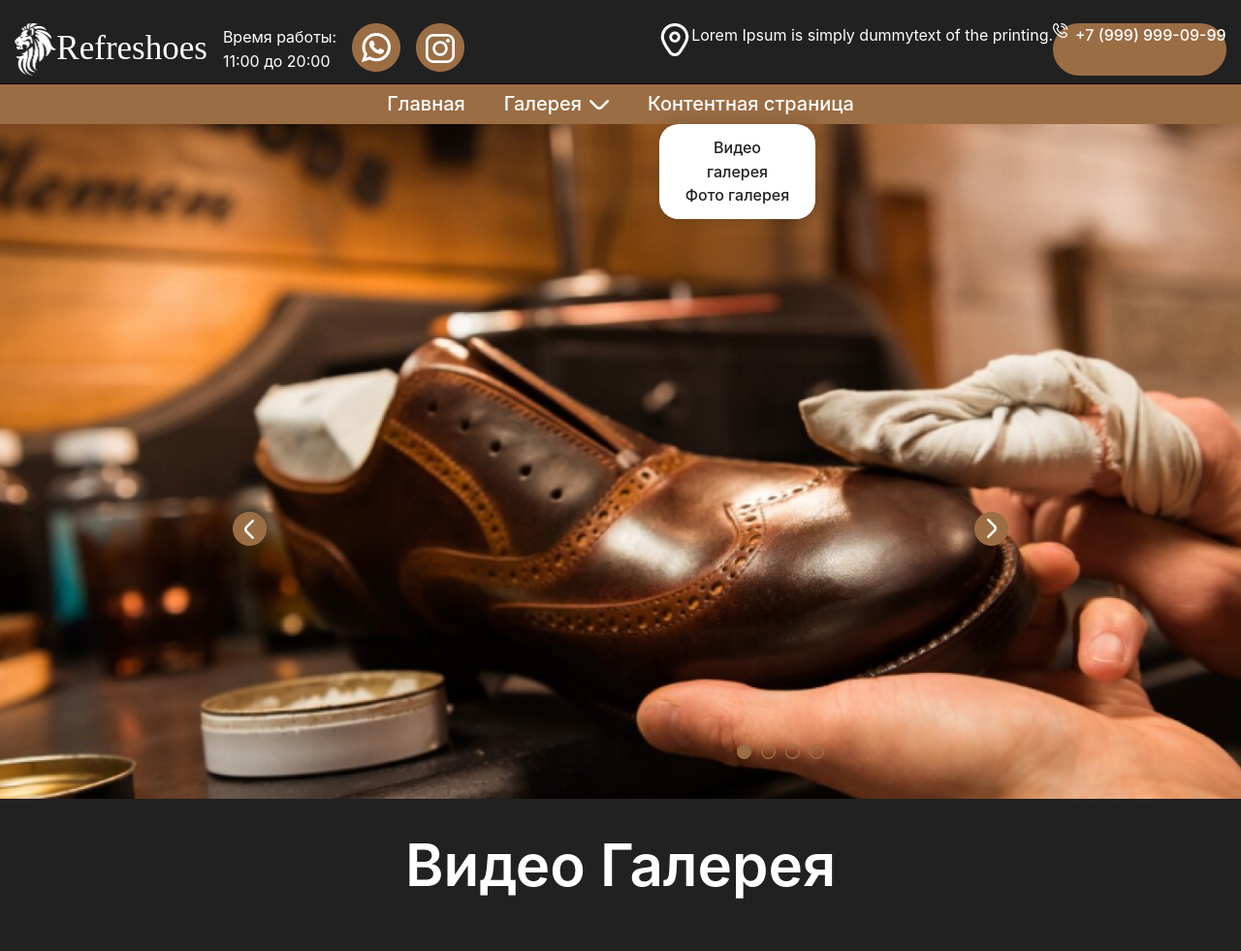
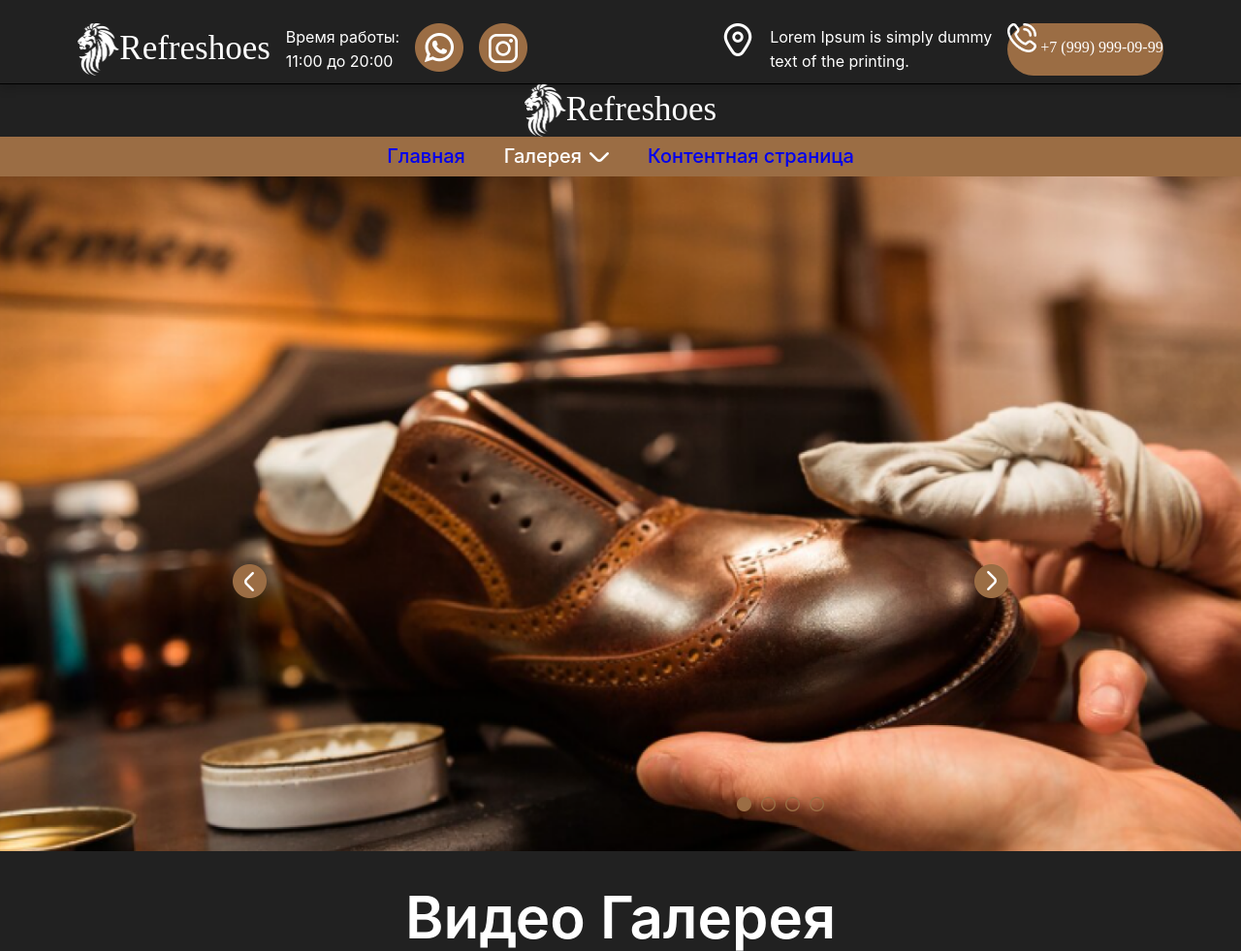
Before and after one commit to Gludmi/oit, a plain HTML site: page video-galery.html in a window 1280 px wide. Shown: the top 981 px of the page at 97% size. Drawn offline with Linux system fonts and the light colour scheme.

Commit message:
Add files via upload

```diff
--- a/video-galery.html
+++ b/video-galery.html
@@ -5,6 +5,7 @@
 
     <meta charset="UTF-8">
     <link rel="stylesheet" href="css/video-galery.css">
+    <meta name="viewport" content="width=device-width, initial-scale=1.0">
 
 </head>
 
@@ -33,26 +34,41 @@
             <div class="header-addres">
 
                 <img src="image/location-icon.png" alt="location-icon">
-                <span class="header-addres-span">Lorem Ipsum is simply dummy</span>
-                <span class="header-addres-span">text of the printing.</span>
+                <div class="header-text-block">
+                    <span class="header-addres-span">Lorem Ipsum is simply dummy</span>
+                    <span class="header-addres-span">text of the printing.</span>
+                </div>
+
                 <a href="tel:+79999990999" class="number-a">
-                    <img src="image/header-logo-tel-img.png" alt="header-logo-tel-img">
-                    <span>+7 (999) 999-09-99</span>
+                    <div>
+                        <img src="image/header-logo-tel-img.png" alt="header-logo-tel-img" class="header-logo-tel-img">
+                        <span>+7 (999) 999-09-99</span>
+                    </div>
+
                 </a>
             </div>
         </div>
+
+        <div class="header-mobi-div">
+
+            <a href="#" class="header-a-logo-img">
+
+                <img class="logo-lion-img" src="image/logo-lion-img.png" alt="logo-lion-img">
+                <span class="logo-text-span">Refreshoes</span>
+
+            </a>
+            <div class="burger-menu"></div>
+
+        </div>
+
         <nav>
             <ul class="nav-ul">
-                <li>Главная</li>
+                <li><a href="index.html">Главная</a></li>
                 <li>Галерея <img src="image/nav-bottom-arrow.png" alt="nav-bottom-arrow" class="nav-bottom-arrow"></li>
-                <li>Контентная страница</li>
+                <li><a href="Our Works.html">Контентная страница</a></li>
             </ul>
         </nav>
         <div class="header-big-img">
-            <div class="menu">
-                <span class="menu-element">Видео галерея</span>
-                <span class="menu-element">Фото галерея</span>
-            </div>
             <div class="img-left-arrow-button"></div>
             <div class="img-bottom-circles"></div>
             <div class="img-right-arrow-button"></div>
@@ -196,4 +212,5 @@
         </div>
     </footer>
 </body>
+
 </html>
```
Also changed, not shown: Our Works.html (+26 -0 lines), galery.html (+12 -0 lines), index.html (+14 -0 lines).
